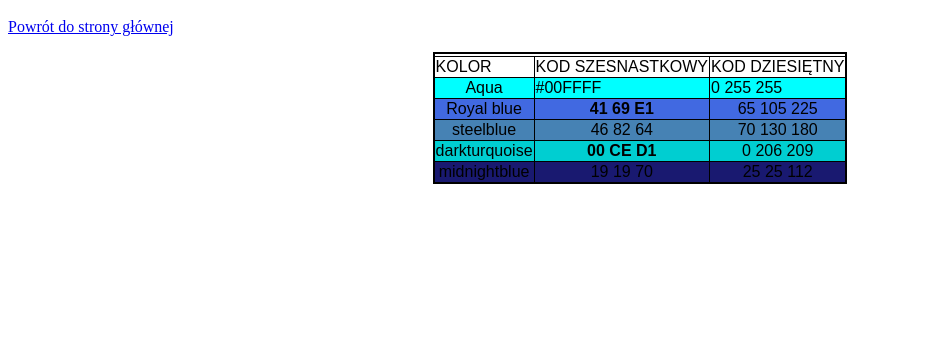
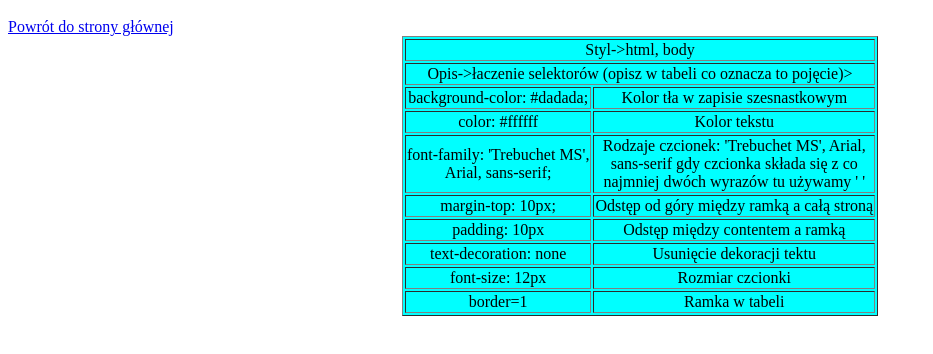
Before and after one commit to Lukys1/zadania_css, a plain HTML site: page tabela_dolny.html in a window 1280 px wide. Shown: the part 122-476 px from the top of the page, without its empty margins (0-933 px from the left). Drawn offline with Linux system fonts and the light colour scheme.

Commit message:
Add files via upload

```diff
--- a/tabela_dolny.html
+++ b/tabela_dolny.html
@@ -10,45 +10,6 @@
     </head>
     <body>
 
-     <table style="border: 2px solid black; border-collapse: collapse; margin-left: auto; margin-right: auto;">
-            <caption></caption>
-            <thead>
-                <tr style="background-color: #FFFFFF;">
-                    <td colspan="2" valign="center" align="center">
-                    </td>
-                </tr>
-            </thead>
-            <tbody>
-                <tr style="font-family: Arial; font-size: 16px;">
-                    <td style="border: 1px solid black;"> KOLOR</td> </p>
-                    <td style="border: 1px solid black;" > KOD SZESNASTKOWY</td></p>
-                    <td  style="border: 1px solid black;">KOD DZIESIĘTNY</td>
-                        </td> </p>
-                        </tr>
-
-                <tr style="font-family: Arial; font-size: 16px;">
-                    <td style="border: 1px solid black; background-color: aqua;" colspan="1" ><p align="center">Aqua</td> </p>
-                    <td style="border: 1px solid black; background-color: aqua;" colspan="1" >#00FFFF</td></p>
-                    <td style="border: 1px solid black; background-color: aqua;" colspan="1" >0 255 255</td>
-                        </td> </p>
-                        </tr>
-
-
-                        <tr style="font-family: Arial; font-size: 16px;">
-                            <td style="border: 1px solid black; background-color: royalblue;" colspan="1" ><p align="center">Royal blue</td> </p>
-                            <td style="border: 1px solid black; background-color: royalblue; " colspan="1" ><p align="center"><b>41 69 E1</b>
-                            <td style="border: 1px solid black; background-color: royalblue; " colspan="1" ><p align="center">65 105 225</td></p>
-                           </tr>
-
-
-
-                           <tr style="font-family: Arial; font-size: 16px;">
-                            <td style="border: 1px solid black; background-color: steelblue; " colspan="1" ><p align="center">steelblue</td></p>
-
-                            <td style="border: 1px solid black; background-color: steelblue; " colspan="1" ><p align="center">46 82 64</td></p>
-
-                           <td style="border: 1px solid black; background-color: steelblue; " colspan="1" ><p align="center"> 70 130 180</td></p>
-                        </tr>
 
 
 
@@ -56,72 +17,50 @@
 
 
 
-
-
-
-
-
-
-
-
-
-
-
-
-
-
-
-
-
-
-                           <tr style="font-family: Arial; font-size: 16px;">
-                            <td style="border: 1px solid black; background-color: darkturquoise;" colspan="1"><p align="center">darkturquoise</td> </p>
-                            <td style="border: 1px solid black; background-color: darkturquoise; " colspan="1" ><p align="center"><b>00 CE D1</b></p></td>
-                                <td style="border: 1px solid black; background-color: darkturquoise; " colspan="1" ><p align="center">0 206 209</td></p>
-                            </td></p>
-                           </tr>
-                           <tr style="font-family: Arial; font-size: 16px;">
-                            <td style="border: 1px solid black; background-color: midnightblue; " colspan="1" ><p align="center">midnightblue</td></p>
-
-
-                            <td style="border: 1px solid black; background-color: midnightblue; " colspan="1" ><p align="center">19 19 70</td></p>
-
-
-                            <td style="border: 1px solid black; background-color: midnightblue; " colspan="1" ><p align="center">25 25 112</td></p>
-
-
-
-
-
-
-
-
-
-
-
-
-
-
-
-
-
-
-
-
-
-
-
-
-         </table>
-
-
-
-
-
-
-
-
-
+        <!--TABELA-->
+<table border="1" style="text-align: center; margin-left: auto; margin-right: auto; background-color: aqua;">
+    <tr>
+        <td colspan="2">Styl->html, body</td>
+    </tr>
+    <tr>
+        <td colspan="2">Opis->łaczenie selektorów (opisz w tabeli co oznacza to pojęcie)></td>
+    </tr>
+    <tr>
+        <td>background-color: #dadada;</td>
+        <td>Kolor tła w zapisie szesnastkowym</td>
+    </tr>
+    <tr>
+        <td>color: #ffffff</td>
+        <td>Kolor tekstu</td>
+    </tr>
+    <tr>
+        <td>font-family: 'Trebuchet MS', <br> Arial, sans-serif;</td>
+        <td>Rodzaje czcionek: 'Trebuchet MS', Arial, <br>
+            sans-serif gdy czcionka składa się z co <br>
+            najmniej dwóch wyrazów tu używamy ' '
+            </td>
+    </tr>
+    <tr>
+        <td>margin-top: 10px;</td>
+        <td>Odstęp od góry między ramką a całą stroną</td>
+    </tr>
+    <tr>
+        <td>padding: 10px</td>
+        <td>Odstęp między contentem a ramką</td>
+    </tr>
+    <tr>
+        <td>text-decoration: none</td>
+        <td>Usunięcie dekoracji tektu</td>
+    </tr>
+    <tr>
+        <td>font-size: 12px</td>
+        <td>Rozmiar czcionki</td>
+    </tr>
+    <tr>
+        <td>border=1</td>
+        <td>Ramka w tabeli</td>
+    </tr>
+</table>
 
 
 
```
Also changed, not shown: zadanie104_doln.html (+1 -44 lines).
